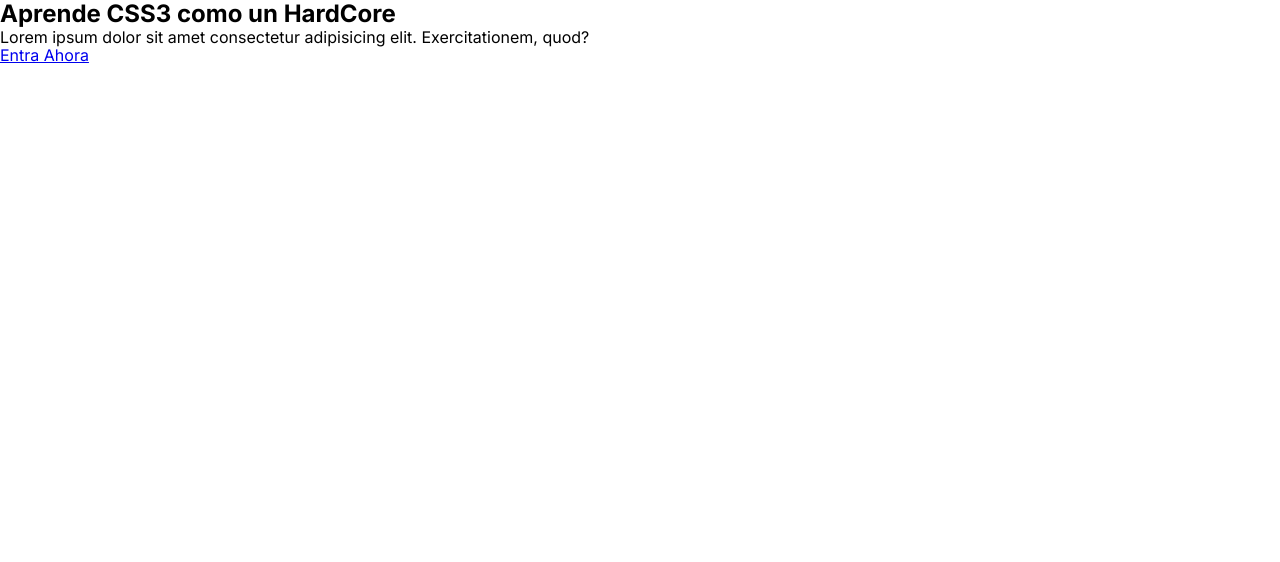
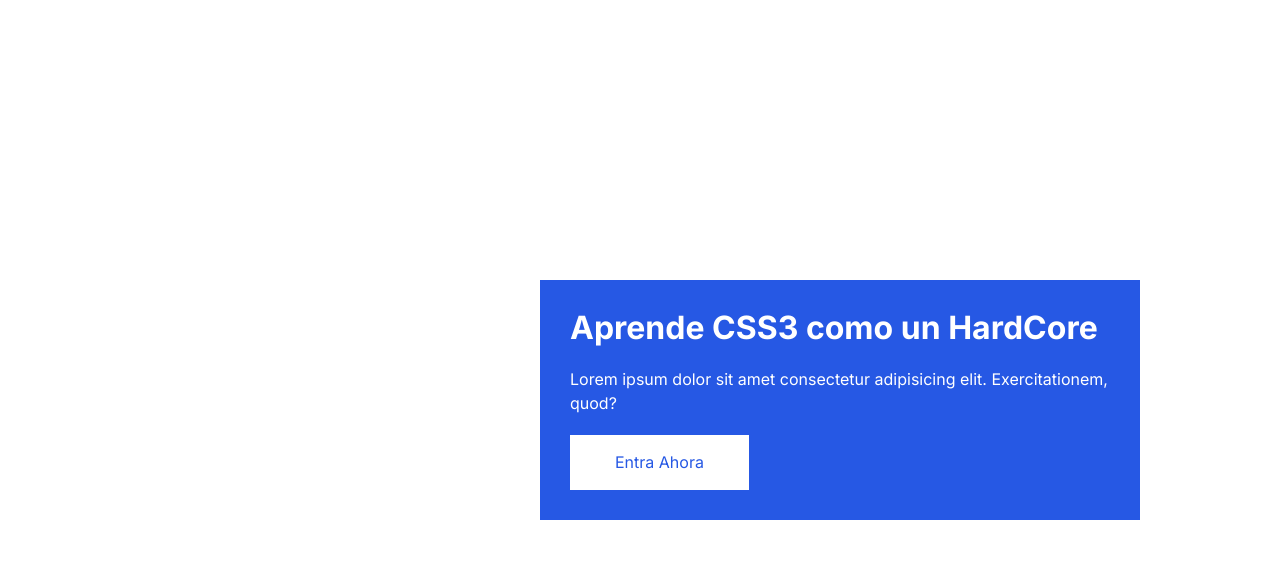
Before and after one commit to Alterlapsus/PracticaCard, a plain HTML site: page index.html in a window 1280 px wide. Drawn offline with Linux system fonts and the light colour scheme.

Commit message:
dandole estilos a card

```diff
--- a/estilos.css
+++ b/estilos.css
@@ -9,5 +9,38 @@
 
 body{
     font-family: 'Inter', sans-serif;
-
+    display: flex;
+    justify-content: center;
+    align-items: center;
+    min-height: 100vh;
+    padding: 30px 0;
 }
+.card{
+    max-width: 1000px;
+    width: 90%;
+    display: grid;
+    grid-template-columns: var(--columns-card);
+    grid-template-rows: var(--columns-rows);
+}
+.card__content{
+    grid-column: 3/-1;
+    grid-row: 2/-2;
+    padding: 30px;
+    color: #fff;
+    background-color: var(--color-primary);
+}
+.card__title{
+   font-size: 2rem;
+   margin-bottom: 20px;
+}
+.card__description{
+    margin-bottom: 20px;
+    line-height: 1.5;
+}
+.card__cta{
+    display: inline-block;
+    background-color: #fff;
+    color: var(--color-primary);
+    text-decoration: none;
+    padding: 18px 45px;
+}
```
